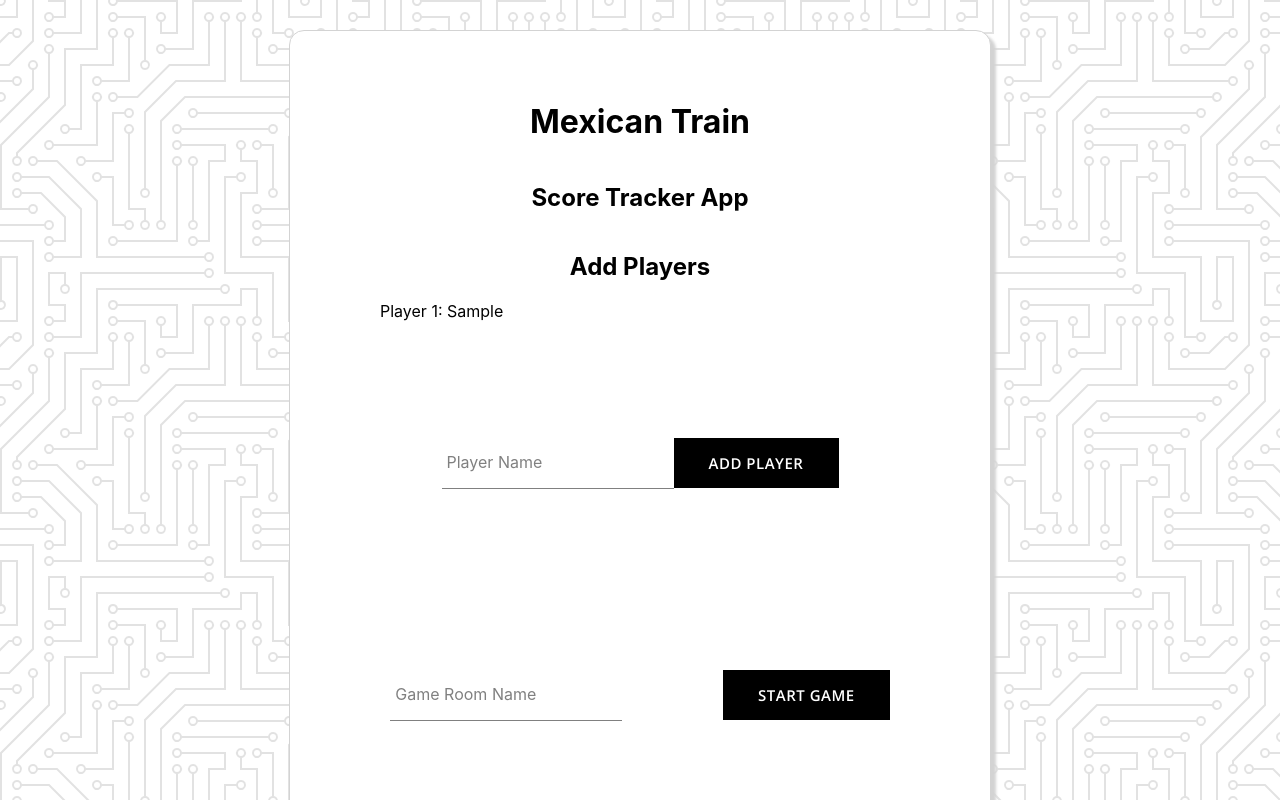
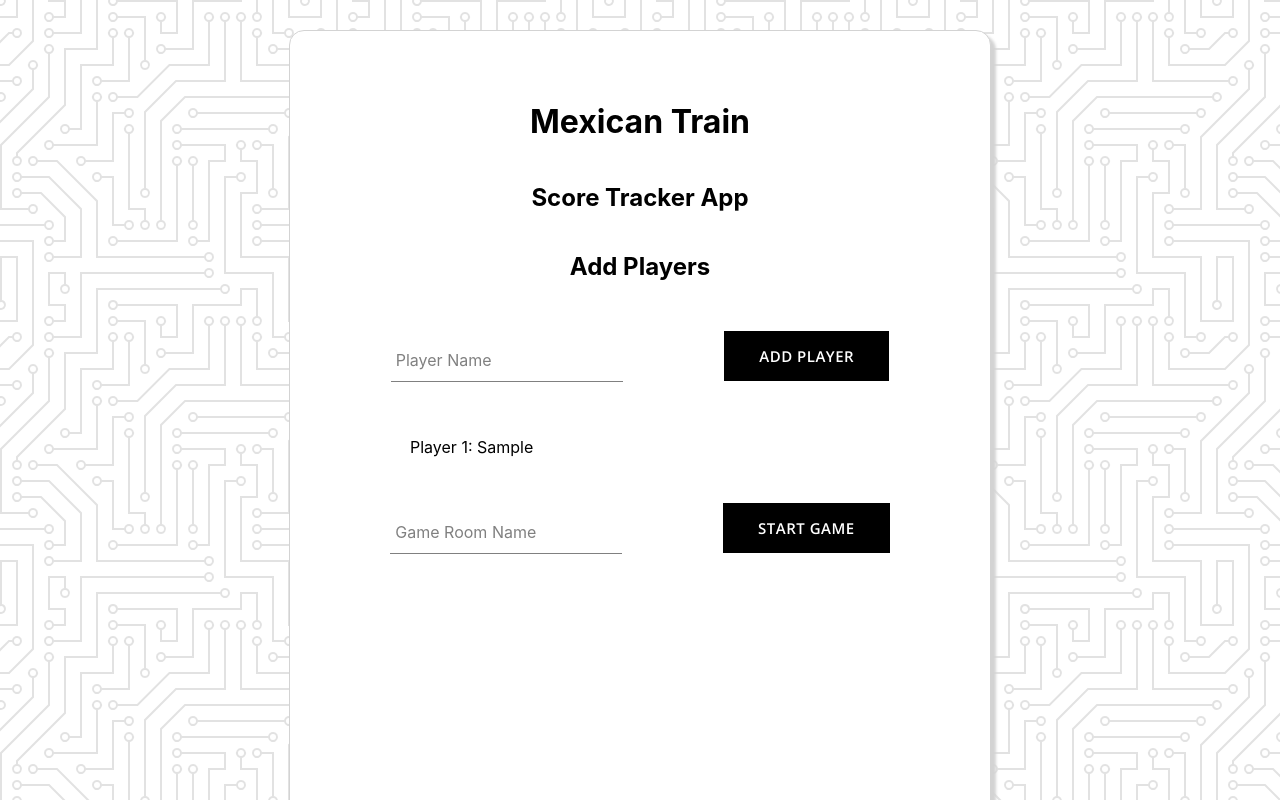
Before and after one commit to sohostory/mexican-train-dominoes, a React (Create React App) app: page /new in a window 1280 px wide. Both pictures are taken after typing "Sample" into the empty fields and a click on the button "ADD PLAYER". Shown: the top 800 px of the page. Built offline with nearby package versions, Linux system fonts and the light colour scheme.

Commit message:
style changes

```diff
--- a/src/components/form-input/form-input.styles.scss
+++ b/src/components/form-input/form-input.styles.scss
@@ -7,7 +7,7 @@ $main-color: black;
 }
 .group {
   position: relative;
-  margin: 45px 0;
+  margin: 5px 0;
 
   .form-input {
     background: none;
@@ -20,7 +20,7 @@ $main-color: black;
     border: none;
     border-radius: 0;
     border-bottom: 1px solid $sub-color;
-    margin: 5px 0px;
+    margin: 0px 0px;
 
     &:focus {
       outline: none;
--- a/src/routes/gameroom/gameroom.styles.scss
+++ b/src/routes/gameroom/gameroom.styles.scss
@@ -1,12 +1,15 @@
 .score-input-container {
-  display: flex;
   width: 400px;
 
 
   ul {
     list-style: none;
 
+
     li {
+      display: flex;
+      font-size: 16px;
+      flex-direction: row;
       text-align: left;
     }
   }
--- a/src/routes/new-game/new-game.component.jsx
+++ b/src/routes/new-game/new-game.component.jsx
@@ -9,6 +9,7 @@ import "./new-game.styles.scss";
 const NewGame = ({ players, setPlayers }) => {
   const [roomName, setRoomName] = useState("");
   const [playerName, setPlayerName] = useState("");
+  const [isFormSubmitted, setIsFormSubmitted] = useState(false);
 
   const navigate = useNavigate();
 
@@ -20,8 +21,10 @@ const NewGame = ({ players, setPlayers }) => {
   const handleAddPlayer = (event) => {
     event.preventDefault();
 
+    if (playerName.trim() !== "") {
       setPlayers([...players, { name: playerName, scores: [], totalScore: 0 }]);
       setPlayerName("");
+    }
   };
 
   const handleChange = (event) => {
@@ -32,20 +35,18 @@ const NewGame = ({ players, setPlayers }) => {
   const handleSubmit = (event) => {
     event.preventDefault();
 
+    if (players.length > 0 && roomName.trim() !== "") {
+      setIsFormSubmitted(true);
       navigate(`/gameroom/${roomName}`);
+    }
   };
 
   return (
     <div className="new-game-container">
       <h2>Add Players</h2>
-      <ul>
-        {players.map((player, index) => (
-          <li key={index}>
-            Player {index + 1}: {player.name}
-          </li>
-        ))}
-      </ul>
-      <div className="add-player-container">
+
+      {!isFormSubmitted && (
+        <>
           <form onSubmit={handleAddPlayer}>
             <FormInput
               label="Player Name"
@@ -54,7 +55,17 @@ const NewGame = ({ players, setPlayers }) => {
             />
             <Button type="submit">Add Player</Button>
           </form>
-      </div>
+
+          <ul>
+            {players.map((player, index) => (
+              <li key={index}>
+                Player {index + 1}: {player.name}
+              </li>
+            ))}
+          </ul>
+        </>
+      )}
+
       <form onSubmit={handleSubmit}>
         <FormInput
           label="Game Room Name"
--- a/src/routes/new-game/new-game.styles.scss
+++ b/src/routes/new-game/new-game.styles.scss
@@ -1,6 +1,8 @@
 .new-game-container {
+
   ul {
     list-style: none;
+    padding:0 70px;
     li {
       text-align: left;
     }
```
Lines whose indentation alone changed are shown as unchanged.
